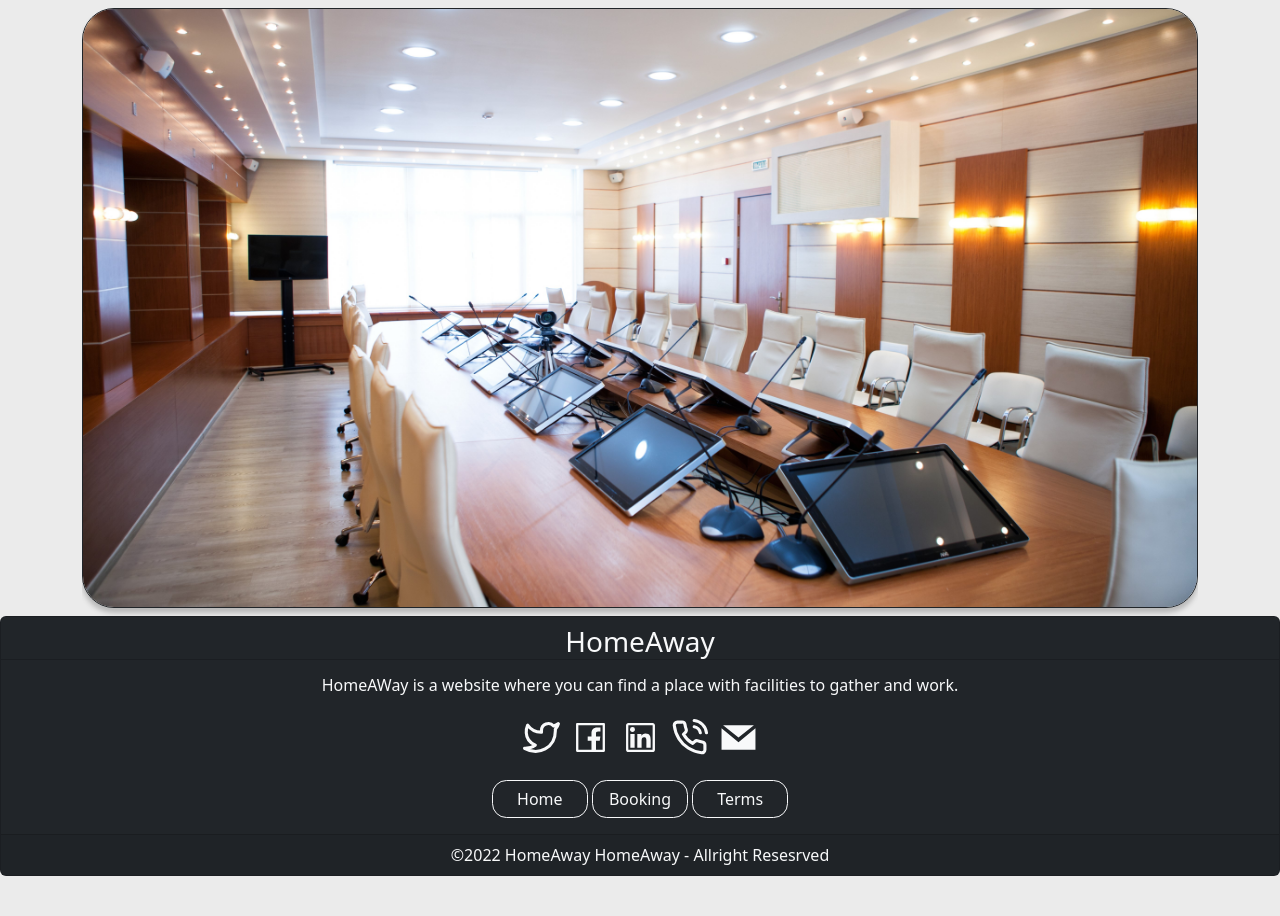
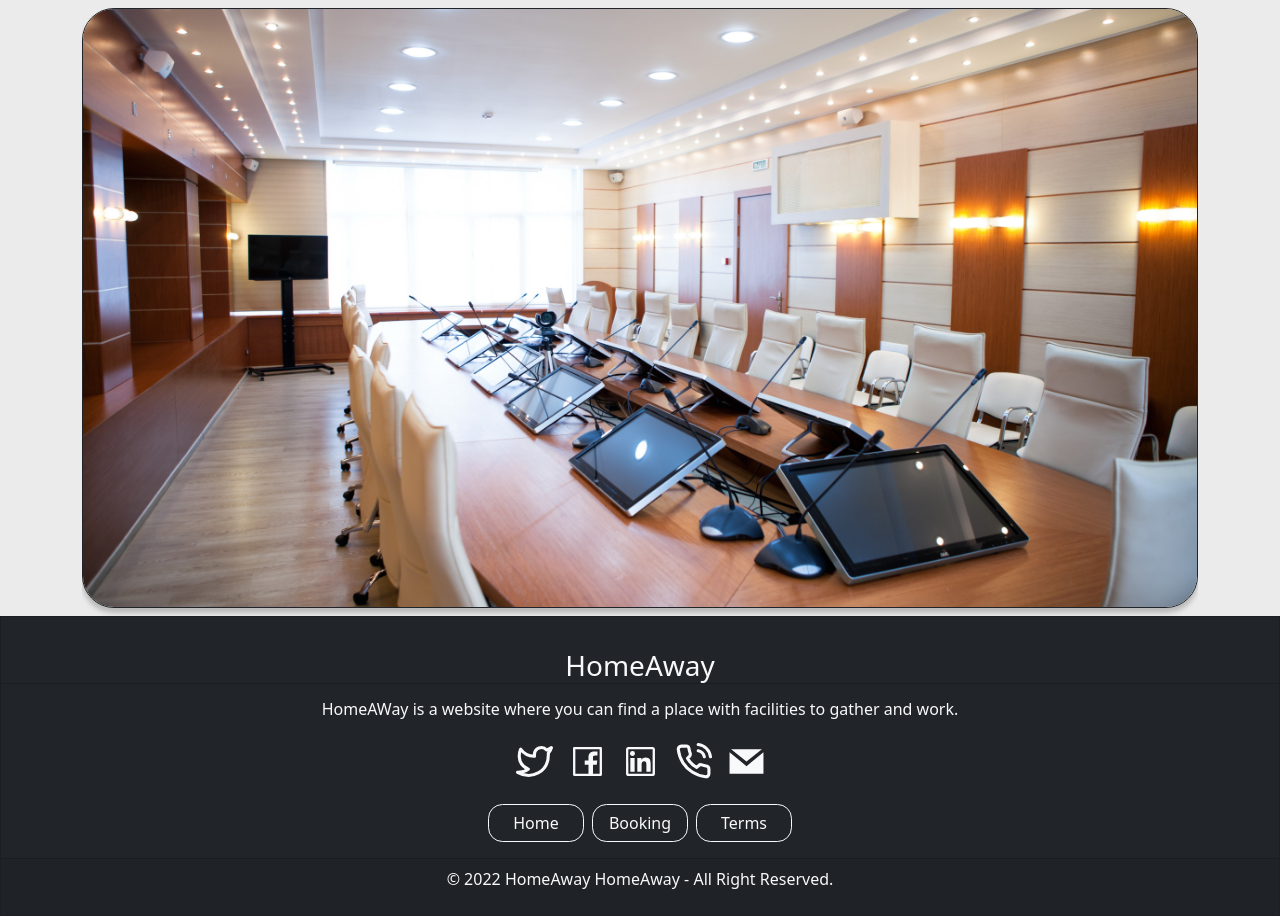
Before and after one commit to GP-43/homeaway-frontend, a React (Create React App) app: page / in a window 1280 px wide. Before the commit the page ends 876 px from the top, so only its background shows below. Built offline with nearby package versions, Linux system fonts and the light colour scheme.

Commit message:
Changes are done

```diff
--- a/src/assets/styles/partials/_occupant-footer.scss
+++ b/src/assets/styles/partials/_occupant-footer.scss
@@ -1,12 +1,14 @@
-.occu-footer{
+.occupent-footer{
+    width:100%;
+    border-radius: 0rem;
 
-    width:100%;
+    .footer-icon{
+        height: 37px;
+        width: 45px;
+    }
+
     .button{
         width:6rem;
         border-radius: 0.9rem;
     }
 }
-.footer-icon{
-    height: 37px;
-    width: 45px;
-}
--- a/src/components/occupent_footer/OccupantFooter.jsx
+++ b/src/components/occupent_footer/OccupantFooter.jsx
@@ -7,23 +7,23 @@ import { GrMail } from "react-icons/gr";
 
 function OccupantFooter() {
     return (
-
-        <Card className="bg-dark text-center text-light occu-footer w-100 mx-0">
-            <Card.Header as="h3" className="bg-dark mt-2 mb-0 py-0">HomeAway</Card.Header>
+        <Card className="bg-dark text-center text-light occupent-footer w-100 mx-0">
+            <Card.Header as="h3" className="bg-dark mt-2 mb-0 pt-4 py-0 pb-0">HomeAway</Card.Header>
             <Card.Body className="bg-dark">
-                <Card.Title as="h6" className="bg-dark mb-4 mt-0">HomeAWay is a website where you can find a place with facilities to gather and work.</Card.Title>
-                <Card.Text className="bg-dark mb-4">
-                    <FiTwitter className="bg-dark footer-icon"/>{' '}
-                    <AiOutlineFacebook className="bg-dark footer-icon"/>{' '}
-                    <AiOutlineLinkedin className="bg-dark footer-icon"/>{' '}
-                    <FiPhoneCall className="bg-dark footer-icon"/>{' '}
-                    <GrMail className="bg-dark footer-icon"/>
+                <Card.Title as="h6" className="bg-dark mb-4 mt-0 pt-0">HomeAWay is a website where you can find a place with
+                 facilities to gather and work.</Card.Title>
+                <Card.Text className="bg-dark mb-4 mx-3">
+                    <FiTwitter className="bg-dark footer-icon mx-1"/>
+                    <AiOutlineFacebook className="bg-dark footer-icon mx-1"/>
+                    <AiOutlineLinkedin className="bg-dark footer-icon mx-1"/>
+                    <FiPhoneCall className="bg-dark footer-icon mx-1"/>
+                    <GrMail className="bg-dark footer-icon mx-1"/>
                 </Card.Text>
-                <Button variant="outline-light dark button">Home</Button>{' '}
-                <Button variant="outline-light dark button">Booking</Button>{' '}
-                <Button variant="outline-light dark button">Terms</Button>
+                <Button variant="outline-light dark button mx-1">Home</Button>
+                <Button variant="outline-light dark button mx-1">Booking</Button>
+                <Button variant="outline-light dark button mx-1">Terms</Button>
             </Card.Body>
-            <Card.Footer>&copy;{new Date().getFullYear()} HomeAway HomeAway - Allright Resesrved</Card.Footer>
+            <Card.Footer className="pb-4">&copy; {' '} {new Date().getFullYear()} HomeAway HomeAway - All Right Reserved.</Card.Footer>
         </Card>
     );
 }
```
